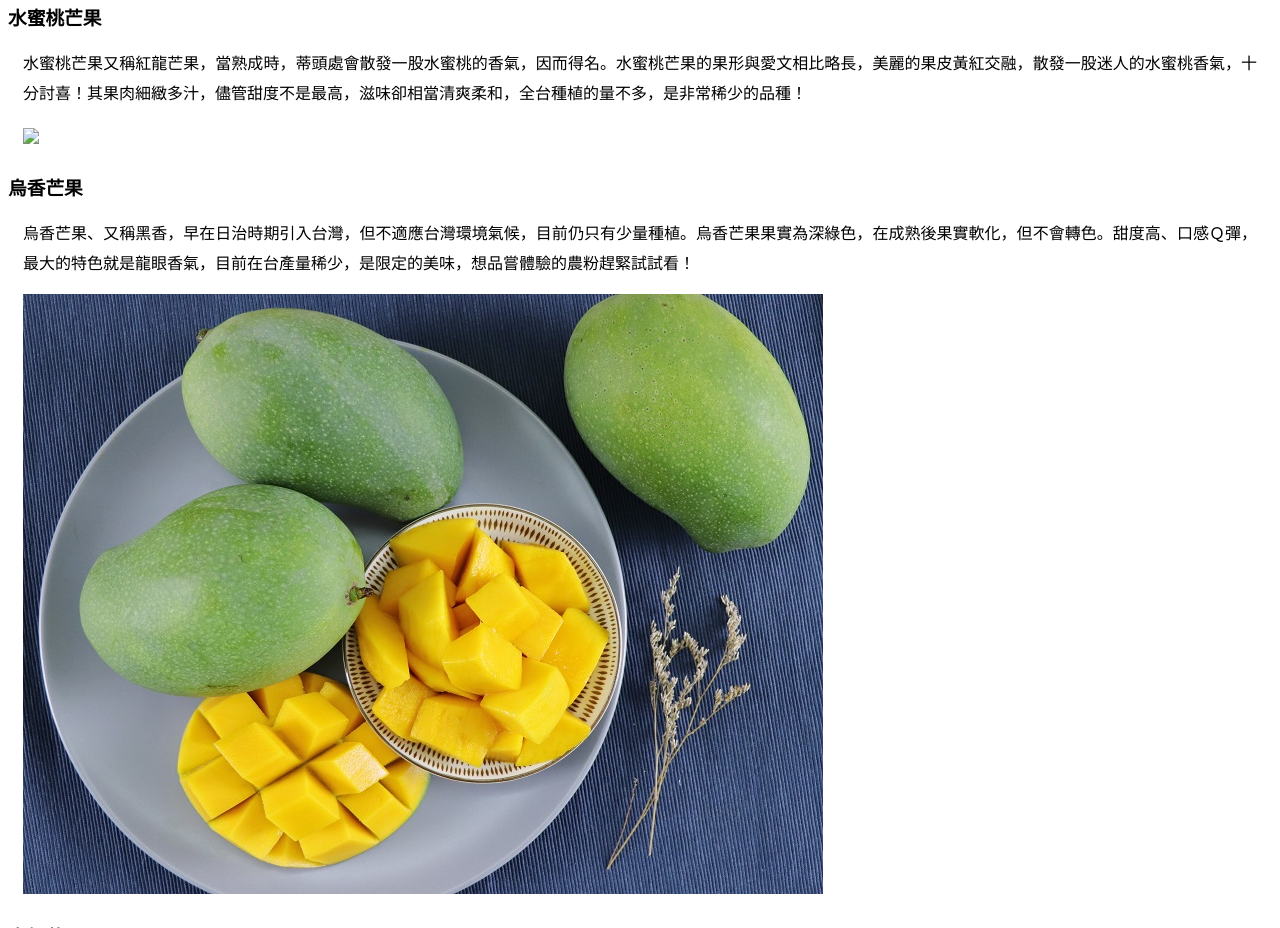
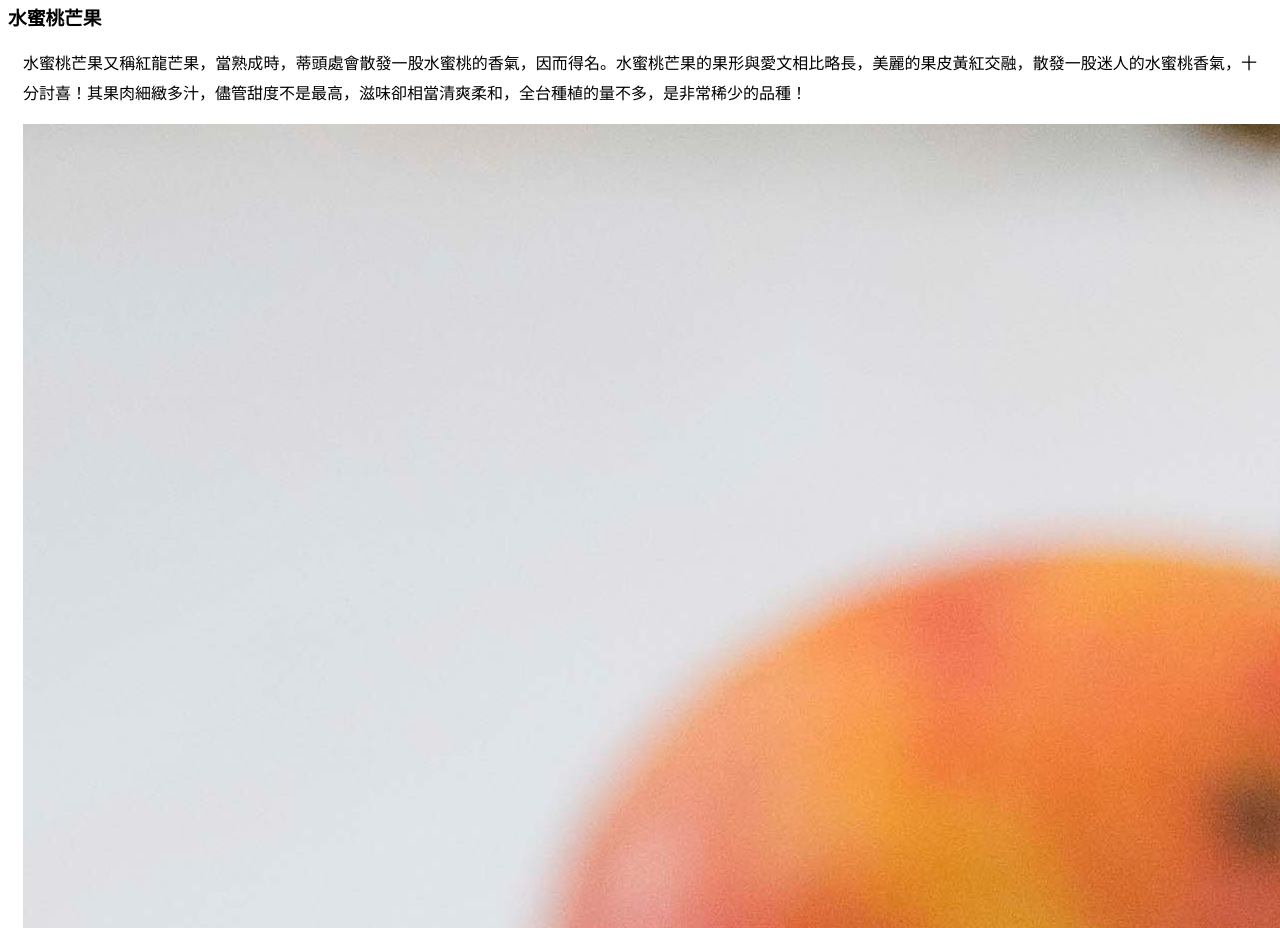
Before and after one commit to qwe253/qwe253.github.io, a plain HTML site: page B2B50/課堂作業03/index.htm in a window 1280 px wide. Shown: the part 1978-2906 px from the top of the page. Drawn offline with Linux system fonts and the light colour scheme.

Commit message:
Update index.htm

```diff
--- a/B2B50/課堂作業03/index.htm
+++ b/B2B50/課堂作業03/index.htm
@@ -104,7 +104,7 @@
 		<div>
 			水蜜桃芒果又稱紅龍芒果，當熟成時，蒂頭處會散發一股水蜜桃的香氣，因而得名。水蜜桃芒果的果形與愛文相比略長，美麗的果皮黃紅交融，散發一股迷人的水蜜桃香氣，十分討喜！其果肉細緻多汁，儘管甜度不是最高，滋味卻相當清爽柔和，全台種植的量不多，是非常稀少的品種！
 		</div>
-        <div ><img src="003.jpg" ></div>
+        <div ><img src="03.jpg" ></div>
         <h3>烏香芒果</h3>
 		<div>
 			烏香芒果、又稱黑香，早在日治時期引入台灣，但不適應台灣環境氣候，目前仍只有少量種植。烏香芒果果實為深綠色，在成熟後果實軟化，但不會轉色。甜度高、口感Ｑ彈，最大的特色就是龍眼香氣，目前在台產量稀少，是限定的美味，想品嘗體驗的農粉趕緊試試看！
```
